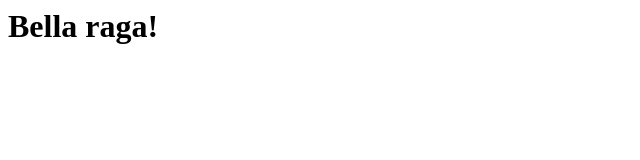
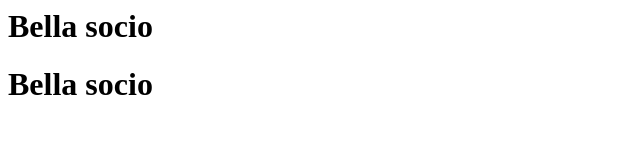
Before and after one commit to snodstar/snodstar.github.io, a plain HTML site: page index.html in a window 1280 px wide. Shown: the whole page, without its empty margins (0-640 px from the left). Drawn offline with Linux system fonts and the light colour scheme.

Commit message:
we rocks

```diff
--- a/index.html
+++ b/index.html
@@ -1 +1,3 @@
-<h1>Bella raga!</h1>
+<h1>Bella socio</h1>
+
+<h1>Bella socio</h1>
```
Also changed, not shown: chisiamo.htm (added, +1 -0 lines), contatti.html (added, +1 -0 lines), prodotti.html (added, +1 -0 lines), 1 other file.
